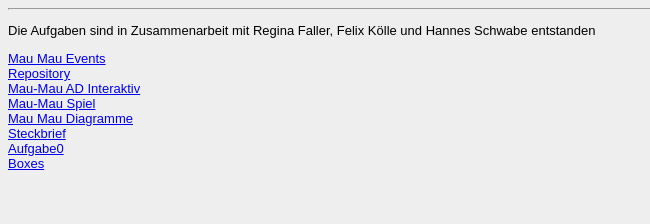
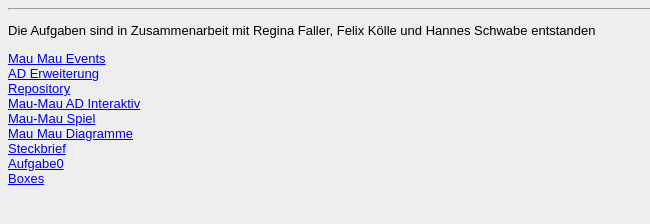
Before and after one commit to JanaKraemer/JanaKraemer, a plain HTML site: page Steckbrief/steckbrief.htm in a window 1280 px wide. Shown: the whole page, without its empty margins (0-650 px from the left). Drawn offline with Linux system fonts and the light colour scheme.

Commit message:
direkter link ad

```diff
--- a/Steckbrief/steckbrief.htm
+++ b/Steckbrief/steckbrief.htm
@@ -9,6 +9,8 @@
 
 <p>Die Aufgaben sind in Zusammenarbeit mit Regina Faller, Felix Kölle und Hannes Schwabe entstanden</p>
 <a target="_blank" href="https://janakraemer.github.io/EIA2-Aufgabe/maumau%20interaktiv/">Mau Mau Events </a>
+<br>
+<a target="_blank" href="https://github.com/JanaKraemer/EIA2-Aufgabe/blob/master/maumau%20interaktiv/AD%20erweiterung.pdf">AD Erweiterung</a>
 <br>
 <a target="_blank" href="https://github.com/JanaKraemer/EIA2-Aufgabe">Repository</a>
 <br>
```
